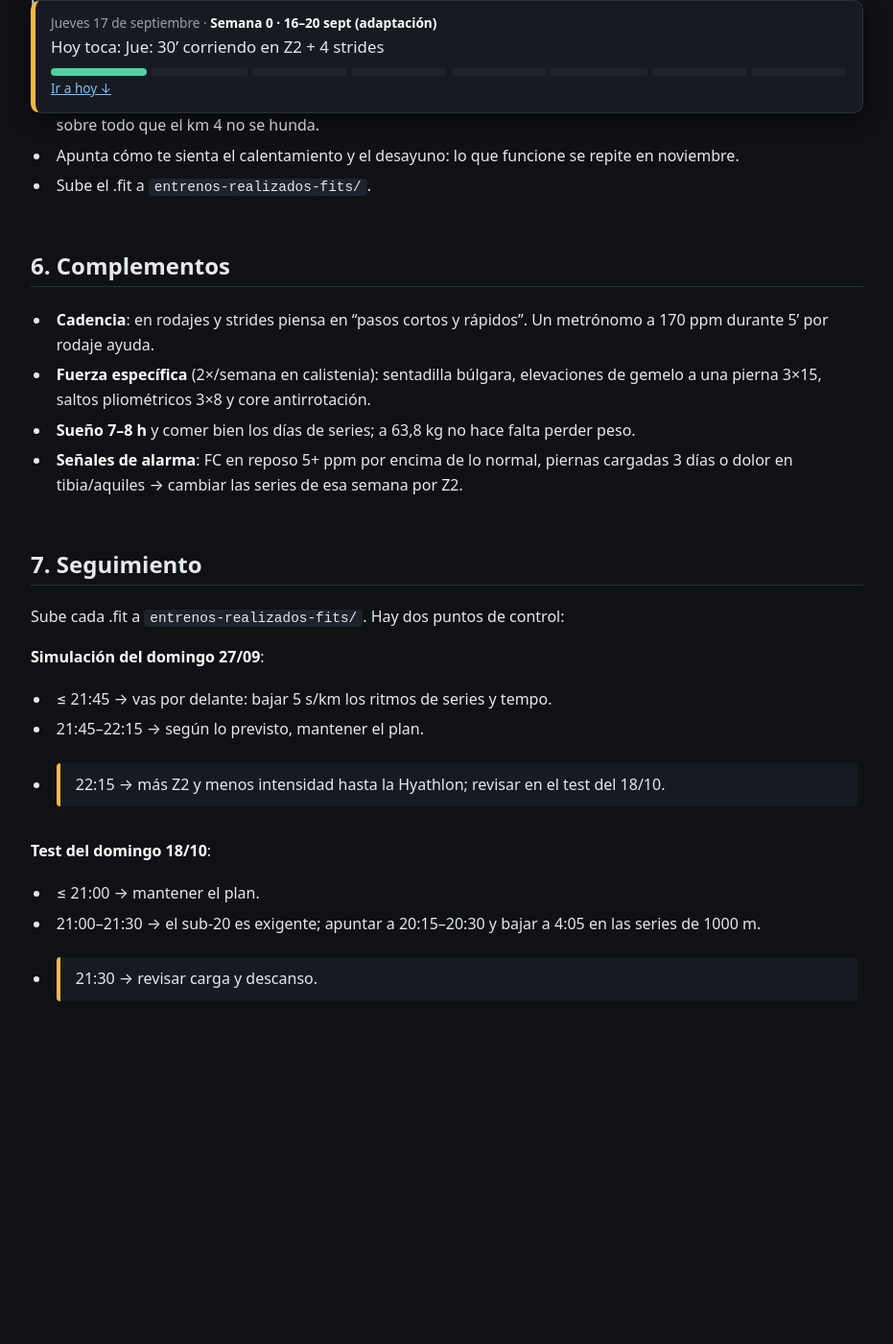
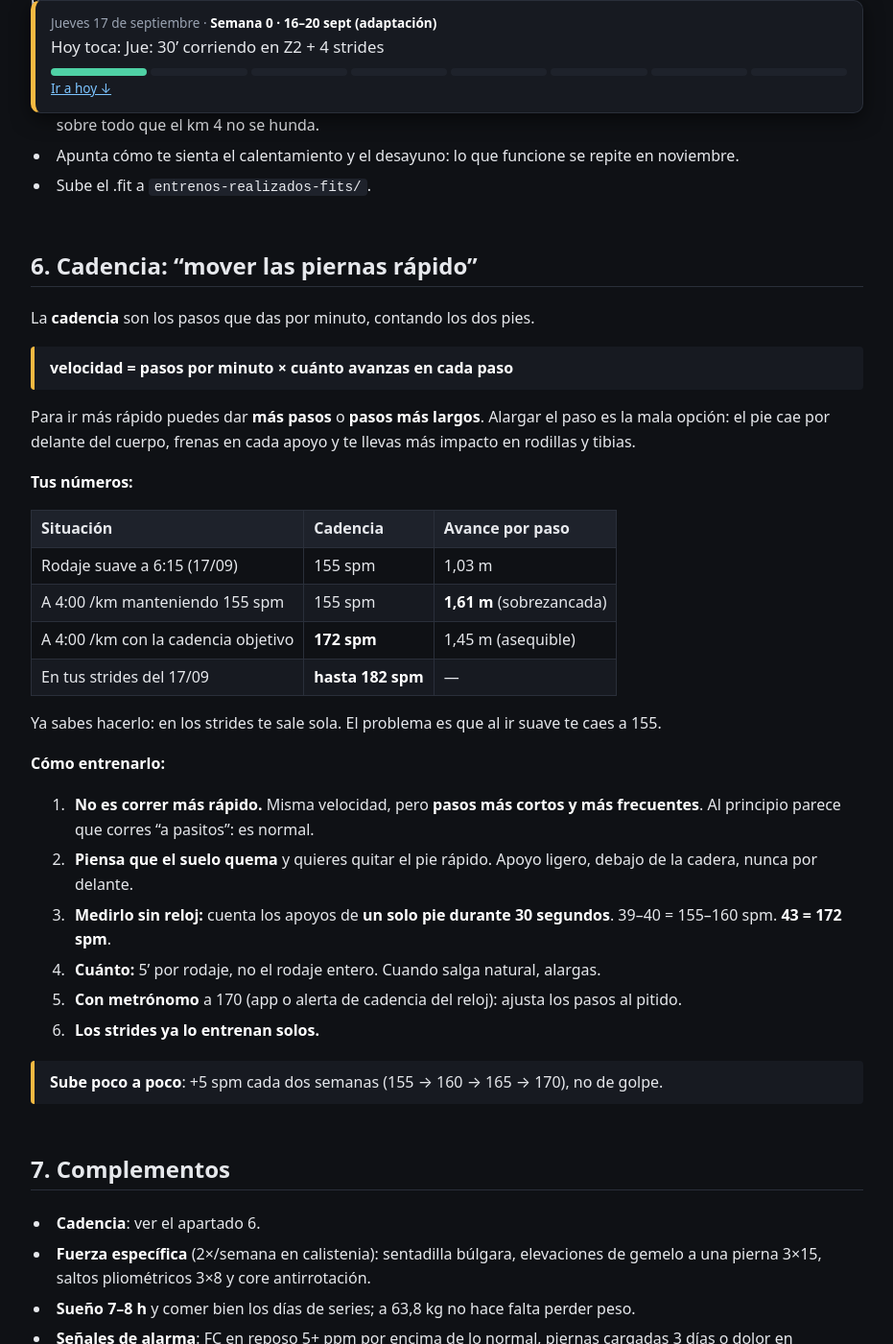
Before and after one commit to radamuz/4minkm, a Jekyll site: the page built from plan-sub20-5km.md, in a window 1280 px wide and 1400 px high, scrolled down 6934 px. Shown: the whole window at 96% size, without its empty margins (174-1105 px from the left). Built offline with Jekyll 4.4.1, drawn with Linux system fonts in a browser that asks for light colours; our own code applies the rules of GitHub Pages for plain Markdown files; before the commit the page ends 8075 px from its top, so only the background shows below that.

Commit message:
Añade apartado de cadencia al plan
Co-Authored-By: Claude Opus 5 <noreply@anthropic.com>

```diff
--- a/plan-sub20-5km.md
+++ b/plan-sub20-5km.md
@@ -190,14 +190,44 @@ Es un **ensayo de la strong race**, no la carrera: se trata de probar la rutina
 - Apunta cómo te sienta el calentamiento y el desayuno: lo que funcione se repite en noviembre.
 - Sube el .fit a `entrenos-realizados-fits/`.
 
-## 6. Complementos
+## 6. Cadencia: "mover las piernas rápido"
 
-- **Cadencia**: en rodajes y strides piensa en "pasos cortos y rápidos". Un metrónomo a 170 ppm durante 5' por rodaje ayuda.
+La **cadencia** son los pasos que das por minuto, contando los dos pies.
+
+> **velocidad = pasos por minuto × cuánto avanzas en cada paso**
+
+Para ir más rápido puedes dar **más pasos** o **pasos más largos**. Alargar el paso es la mala opción: el pie cae por delante del cuerpo, frenas en cada apoyo y te llevas más impacto en rodillas y tibias.
+
+**Tus números:**
+
+| Situación | Cadencia | Avance por paso |
+|---|---|---|
+| Rodaje suave a 6:15 (17/09) | 155 spm | 1,03 m |
+| A 4:00 /km manteniendo 155 spm | 155 spm | **1,61 m** (sobrezancada) |
+| A 4:00 /km con la cadencia objetivo | **172 spm** | 1,45 m (asequible) |
+| En tus strides del 17/09 | **hasta 182 spm** | — |
+
+Ya sabes hacerlo: en los strides te sale sola. El problema es que al ir suave te caes a 155.
+
+**Cómo entrenarlo:**
+
+1. **No es correr más rápido.** Misma velocidad, pero **pasos más cortos y más frecuentes**. Al principio parece que corres "a pasitos": es normal.
+2. **Piensa que el suelo quema** y quieres quitar el pie rápido. Apoyo ligero, debajo de la cadera, nunca por delante.
+3. **Medirlo sin reloj:** cuenta los apoyos de **un solo pie durante 30 segundos**. 39–40 = 155–160 spm. **43 = 172 spm**.
+4. **Cuánto:** 5' por rodaje, no el rodaje entero. Cuando salga natural, alargas.
+5. **Con metrónomo** a 170 (app o alerta de cadencia del reloj): ajusta los pasos al pitido.
+6. **Los strides ya lo entrenan solos.**
+
+> **Sube poco a poco**: +5 spm cada dos semanas (155 → 160 → 165 → 170), no de golpe.
+
+## 7. Complementos
+
+- **Cadencia**: ver el apartado 6.
 - **Fuerza específica** (2×/semana en calistenia): sentadilla búlgara, elevaciones de gemelo a una pierna 3×15, saltos pliométricos 3×8 y core antirrotación.
 - **Sueño 7–8 h** y comer bien los días de series; a 63,8 kg no hace falta perder peso.
 - **Señales de alarma**: FC en reposo 5+ ppm por encima de lo normal, piernas cargadas 3 días o dolor en tibia/aquiles → cambiar las series de esa semana por Z2.
 
-## 7. Seguimiento
+## 8. Seguimiento
 
 Sube cada .fit a `entrenos-realizados-fits/`. Hay dos puntos de control:
 
```
